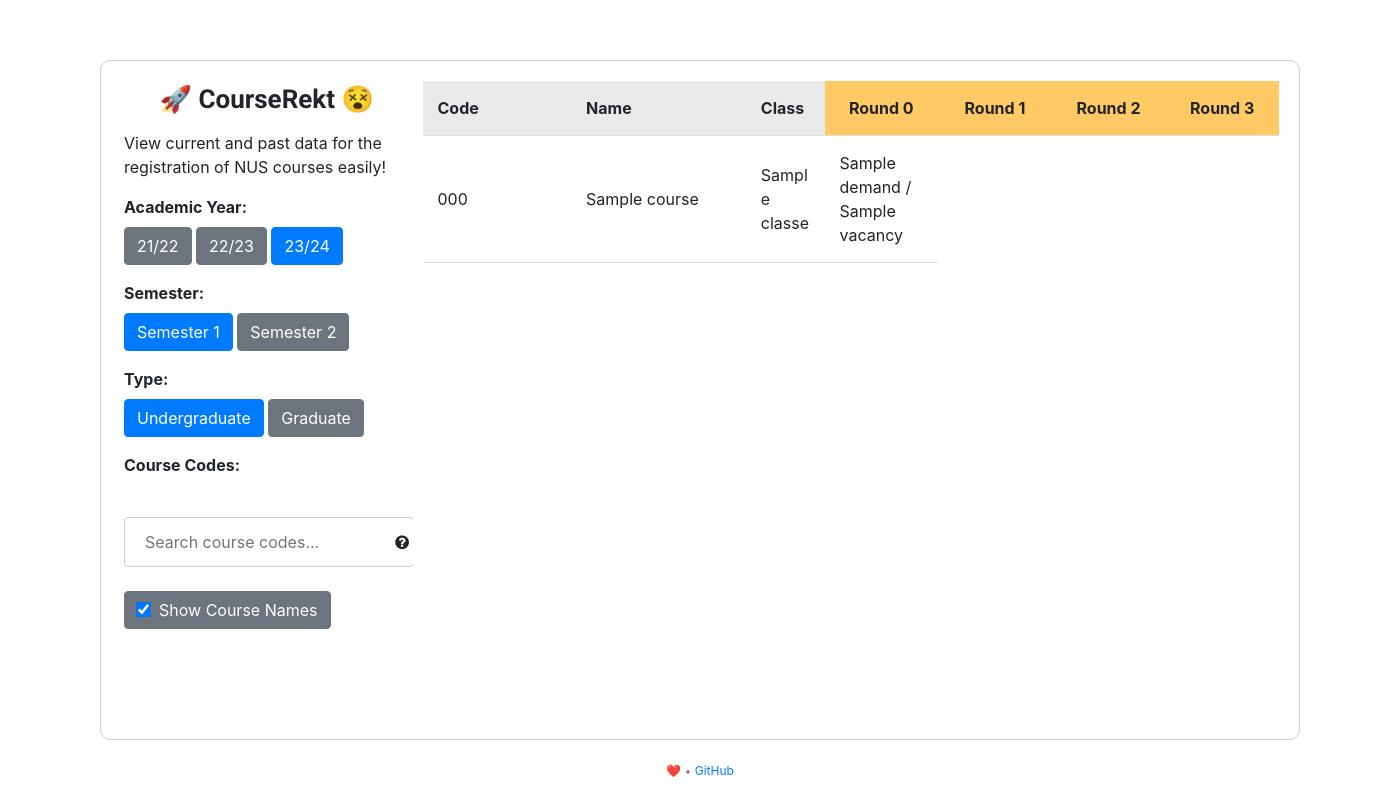
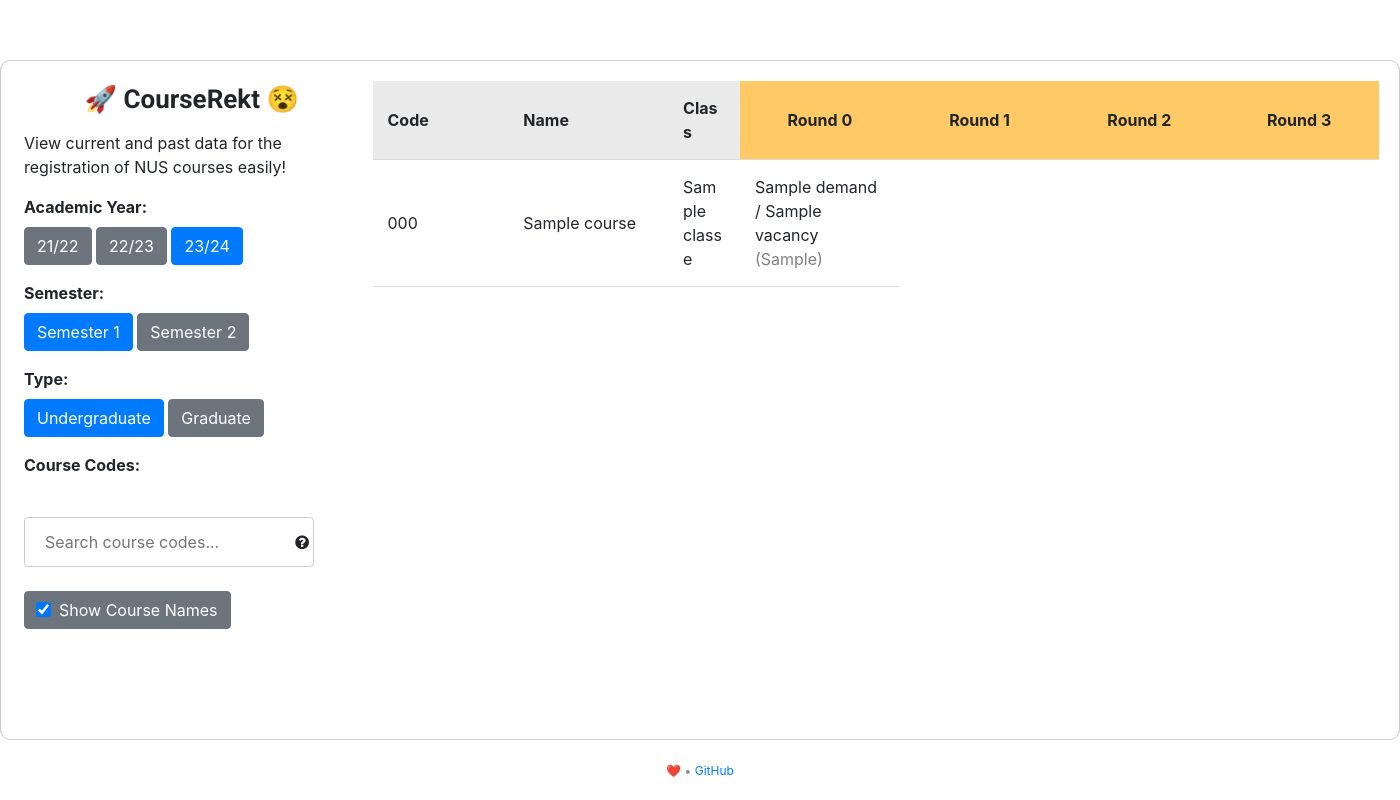
Before and after one commit to lunaflight/courserekt, a Flask app: template src/web/templates/history.html in a window 1400 px wide. Run offline with Flask 3, Linux system fonts and the light colour scheme; the template is opened without the code that fills it: most values are stand-ins (such as "Sample title", 1, 10 or a date in 2020); some libraries are stand-ins or nearby versions.

Commit message:
Add forecast data

```diff
--- a/src/web/static/style.css
+++ b/src/web/static/style.css
@@ -25,7 +25,7 @@ footer {
     border: 1px solid #ccc;
     border-radius: 10px;
     background-color: white;
-    max-width: 1200px;
+    max-width: 1400px;
     margin: auto;
     height: 85%;
     align-items: flex-start;
@@ -87,9 +87,13 @@ th {
 }
 
 .table-round {
-    width: 65px;
+    width: 100px;
     background-color: #FFC965;
     text-align: center;
+}
+
+.vacancy-data {
+    color: grey;
 }
 
 input[type=text], select {
--- a/src/web/templates/history.html
+++ b/src/web/templates/history.html
@@ -87,6 +87,9 @@
         </div>
       </div>
 
+      {% set year = request.form.get('year', '2324') %}
+      {% set semester = request.form.get('semester', '1') %}
+      {% set type = request.form.get('type', 'ug') %}
       <div class="table-container">
         <table id="table-data">
           <!-- Table Headers -->
@@ -96,9 +99,6 @@
               <th class="table-name">Name</th>
               <th class="table-class">Class</th>
               {% for round_num in range(4) %}
-                {% set year = request.form.get('year', '2324') %}
-                {% set semester = request.form.get('semester', '1') %}
-                {% set type = request.form.get('type', 'ug') %}
               <th class='table-round'>
                 {% if pdf_exists(year, semester, type, round_num) %}
                 {% set url = url_for('serve_pdf', year=year, semester=semester, type=type, round_num=round_num) %}
@@ -128,6 +128,14 @@
                 N/A
                 {% else %}
                 {{ data.demand }} / {% if data.vacancy == INF %}∞{% else %}{{ data.vacancy }}{% endif %}
+                <span class='vacancy-data'>
+                  {% set forecast = data.ug if type == "ug" else data.gd %}
+                  {% if forecast == -1 %}
+                  (N/A)
+                  {% else %}
+                  ({% if forecast == INF %}∞{% else %}{{ forecast }}{% endif %})
+                  {% endif %}
+                </span>
                 {% endif %}
               </td>
               {% endfor %}
```
